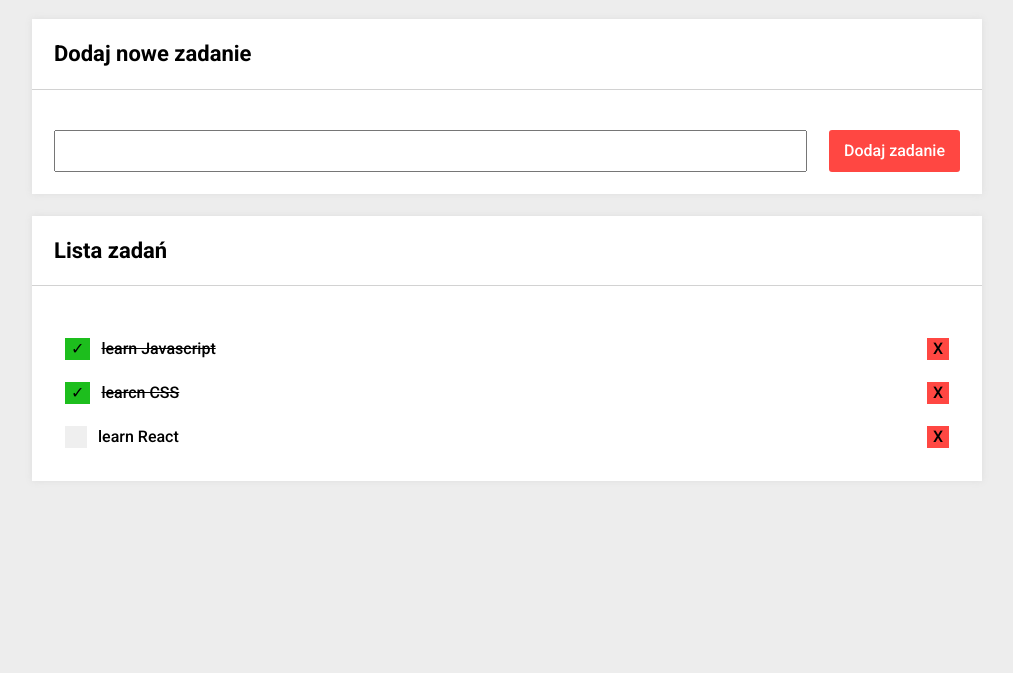
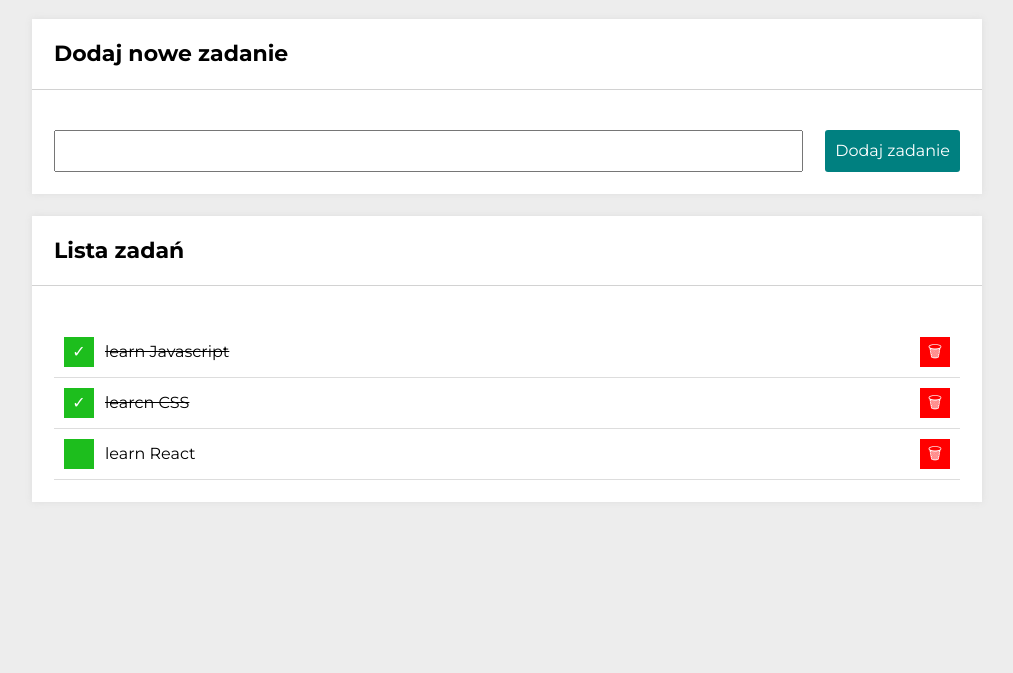
Before and after one commit to GiorgiB04/to-do-list-js, a plain HTML site: page index.html in a window 1280 px wide. Shown: the part 127-800 px from the top of the page, without its empty margins (133-1146 px from the left). Drawn offline with Linux system fonts and the light colour scheme.

Commit message:
changed button colors

```diff
--- a/css/style.css
+++ b/css/style.css
@@ -1,5 +1,5 @@
 .body {
-    font-family: 'Roboto', sans-serif;
+    font-family: 'Montserrat', sans-serif;
     background: rgb(27 27 27 / 8%);
 }
 
@@ -50,15 +50,15 @@
 .form__button{
     border: none;
     font-size: 16px;
-    background: #FF4742;
+    background: teal;
     border-radius: 3px;
     color: white;
     cursor: pointer;
-    padding: 0 15px;
+    padding: 10px;
 }
 
 .form__button:hover {
-    background: #ff4842b6;
+    background: rgb(17, 168, 168);
 }
 
 .tasks {
@@ -72,21 +72,24 @@
     grid-template-columns: auto 1fr auto;
     grid-gap: 11px;
     align-items: center;
-    padding: 11px;
+    padding: 10px;
+    border-bottom: 1px solid #ddd;
 }
 
 .tasks__item--checked {
  text-decoration: line-through;
 }
 
-.toggle__button {
-    min-width: 22px;
-    min-height: 22px;
+.task__button {
+    background-color: #1dbe1d;
+    color: white;
+    width: 30px;
+    height: 30px;
     border: none;
     cursor: pointer;
 }
 
-.toggle__button:hover {
+.task__button:hover {
     background: #2de62d;
 }
 
@@ -95,13 +98,14 @@
 }
 
 .remove__button {
-    background-color: #FF4742;
+    background-color: red;
+    color: white;
     border: none;
     cursor: pointer;
-    min-width: 22px;
-    min-height: 22px
+    min-width: 30px;
+    min-height: 30px
 }
 
 .remove__button:hover {
-    background-color: #f1807c;
+    background-color: rgba(246, 7, 7, 0.516);
 }
--- a/index.html
+++ b/index.html
@@ -8,8 +8,13 @@
     <link rel="stylesheet" href="css/style.css">
     <link rel="preconnect" href="https://fonts.googleapis.com">
     <link rel="preconnect" href="https://fonts.gstatic.com" crossorigin>
-    <link href="https://fonts.googleapis.com/css2?family=Roboto:wght@300;500;700&display=swap" rel="stylesheet">
+    <link rel="preconnect" href="https://fonts.googleapis.com">
+    <link rel="preconnect" href="https://fonts.gstatic.com" crossorigin>
+    <link rel="preconnect" href="https://fonts.googleapis.com">
+    <link rel="preconnect" href="https://fonts.gstatic.com" crossorigin>
+    <link href="https://fonts.googleapis.com/css2?family=Montserrat:wght@300;400;500;700&display=swap" rel="stylesheet">
     <script src="js/script.js" defer></script>
+
 </head>
 <body class="body">
     <main class="container">
--- a/js/script.js
+++ b/js/script.js
@@ -39,14 +39,14 @@
         for (const task of tasks) {
             htmlString += `
                 <li class="tasks__item">
-                    <button class="toggle__button js-done ${task.done ? "toggle__button--cheked" : ""} ">
+                    <button class="task__button js-done ${task.done ? "task__button--cheked" : ""} ">
                     ${task.done ? "✓" : " "}
                     </button>
 
                     <span class="tasks__content ${task.done ? "tasks__item--checked" : ""}">
                     ${task.content}
                     </span>
-                    <button class="remove__button js-remove">X</button>
+                    <button class="remove__button js-remove">🗑</button>
                 </li>
             `;
         }
```
